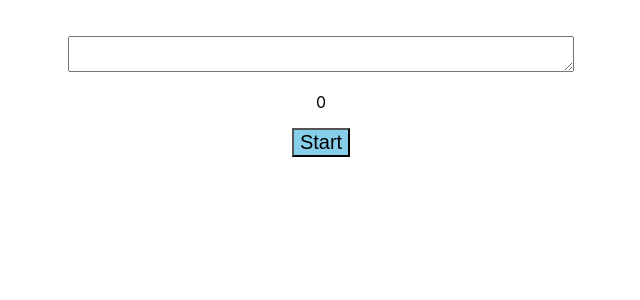
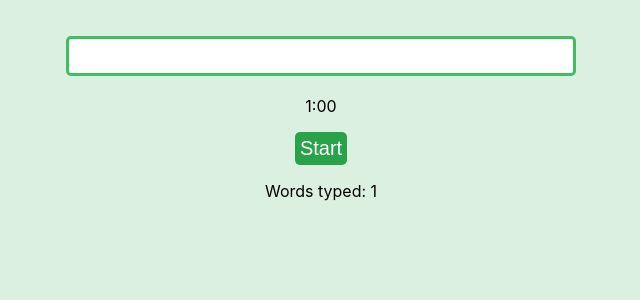
Before and after one commit to KateHoward10/typing-speed-test, a React (Create React App) app: page / in a window 1280 px wide. Shown: the top 300 px of the page, without its empty margins (319-959 px from the left). Built offline with nearby package versions, Linux system fonts and the light colour scheme.

Commit message:
Count down rather than up

```diff
--- a/src/App.css
+++ b/src/App.css
@@ -5,9 +5,16 @@
 
 textarea {
   width: 500px;
+  border: 3px solid hsl(136, 50%, 50%);
+  border-radius: 5px;
+  resize: none;
 }
 
 button {
+  border: none;
+  border-radius: 5px;
+  padding: 5px;
   font-size: 20px;
-  background-color: skyblue;
+  background-color: hsl(136, 60%, 40%);
+  color: #FFF;
 }
--- a/src/App.tsx
+++ b/src/App.tsx
@@ -8,10 +8,11 @@ function App() {
   const [textToCopy, setTextToCopy] = useState<string>("");
   const [textTyped, setTextTyped] = useState<string>("");
   const [timing, toggleTiming] = useState<boolean>(false);
-  const [time, setTime] = useState<number>(0);
+  const [time, setTime] = useState<number>(60);
 
   useInterval(() => {
-    setTime(time + 1);
+    setTime(time - 1);
+    if (time <= 1) toggleTiming(false);
   }, timing ? 1000 : null);
 
   useEffect(() => {
@@ -37,8 +38,9 @@ function App() {
       <div>{textTyped.split(" ").map((word, index) => (
         <span key={index} style={{ color: textToCopy.split(" ")[index] === word ? 'green' : 'red'}}> {word}</span>
       ))}</div>
-      <p>{time}</p>
+      <p>{Math.floor(time / 60)}:{time % 60 < 10 ? `0${time % 60}` : time % 60}</p>
       <button onClick={start}>Start</button>
+      <p>Words typed: {textTyped.split(" ").length}</p>
     </div>
   );
 }
--- a/src/index.css
+++ b/src/index.css
@@ -5,6 +5,7 @@ body {
     sans-serif;
   -webkit-font-smoothing: antialiased;
   -moz-osx-font-smoothing: grayscale;
+  background-color: hsl(136, 40%, 90%);
 }
 
 code {
```
